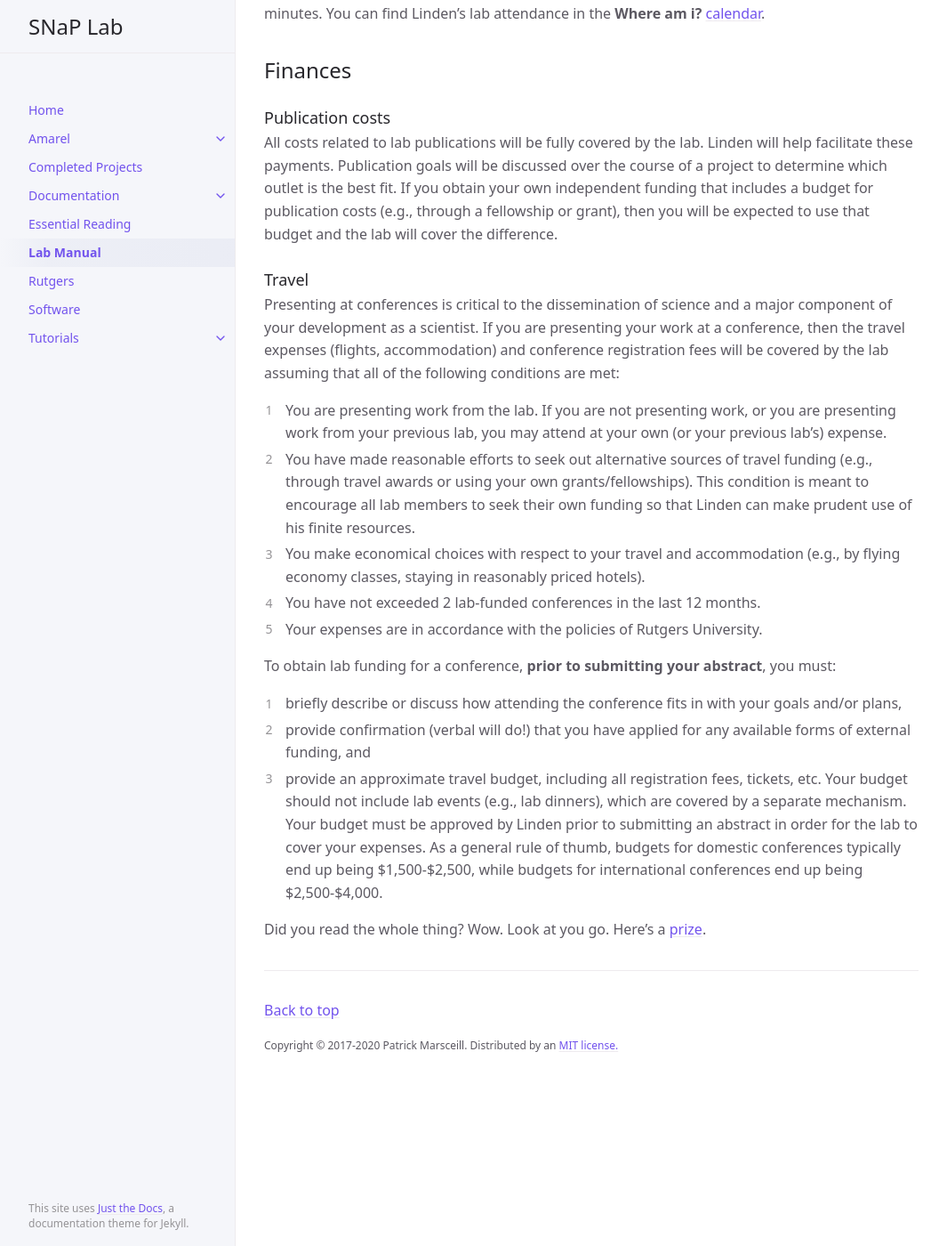
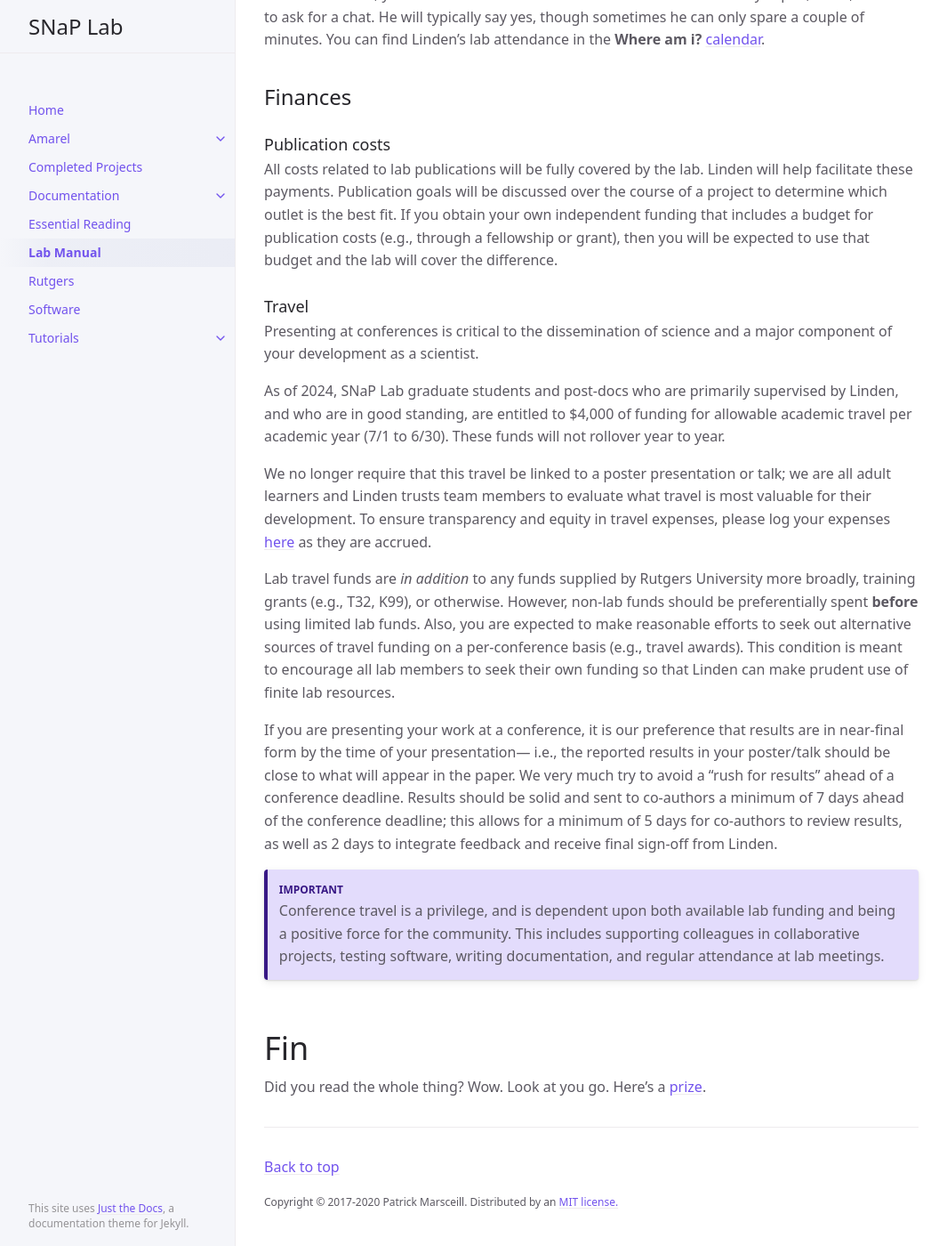
Before and after one commit to LindenParkesLab/snaplab.github.io, a Jekyll site: the page built from docs/lab_manual/index.md, in a window 1280 px wide and 1400 px high, scrolled down 10993 px. Shown: the whole window at 89% size, without its empty margins (107-1172 px from the left). Built offline with Jekyll 4.4.1, drawn with Linux system fonts in a browser that asks for light colours; cached includes are drawn as plain includes.

Commit message:
updated travel policy

```diff
--- a/docs/lab_manual/index.md
+++ b/docs/lab_manual/index.md
@@ -216,18 +216,22 @@ If he is in the lab, you can find Linden in his office. His door is almost alway
 All costs related to lab publications will be fully covered by the lab. Linden will help facilitate these payments. Publication goals will be discussed over the course of a project to determine which outlet is the best fit. If you obtain your own independent funding that includes a budget for publication costs (e.g., through a fellowship or grant), then you will be expected to use that budget and the lab will cover the difference.
 
 ### Travel
-Presenting at conferences is critical to the dissemination of science and a major component of your development as a scientist. If you are presenting your work at a conference, then the travel expenses (flights, accommodation) and conference registration fees will be covered by the lab assuming that all of the following conditions are met:
+Presenting at conferences is critical to the dissemination of science and a major component of your development as a scientist.
 
-1. You are presenting work from the lab. If you are not presenting work, or you are presenting work from your previous lab, you may attend at your own (or your previous lab's) expense.
-2. You have made reasonable efforts to seek out alternative sources of travel funding (e.g., through travel awards or using your own grants/fellowships). This condition is meant to encourage all lab members to seek their own funding so that Linden can make prudent use of his finite resources.
-3. You make economical choices with respect to your travel and accommodation (e.g., by flying economy classes, staying in reasonably priced hotels).
-4. You have not exceeded 2 lab-funded conferences in the last 12 months.
-5. Your expenses are in accordance with the policies of Rutgers University.
+As of 2024, SNaP Lab graduate students and post-docs who are primarily supervised by Linden, and who are in good standing, are entitled to $4,000 of funding for allowable academic travel per academic year (7/1 to 6/30). These funds will not rollover year to year.
 
-To obtain lab funding for a conference, **prior to submitting your abstract**, you must:
+We no longer require that this travel be linked to a poster presentation or talk; we are all adult learners and Linden trusts team members to evaluate what travel is most valuable for their development.  To ensure transparency and equity in travel expenses, please log your expenses [here](https://docs.google.com/spreadsheets/d/10AcXOelrwK7vyIe5_Ptl1fz9-12Dw9OMvM32TtA8xqg/edit?usp=sharing) as they are accrued.
 
-1. briefly describe or discuss how attending the conference fits in with your goals and/or plans,
-2. provide confirmation (verbal will do!) that you have applied for any available forms of external funding, and
-3. provide an approximate travel budget, including all registration fees, tickets, etc. Your budget should not include lab events (e.g., lab dinners), which are covered by a separate mechanism. Your budget must be approved by Linden prior to submitting an abstract in order for the lab to cover your expenses. As a general rule of thumb, budgets for domestic conferences typically end up being \$1,500-\$2,500, while budgets for international conferences end up being \$2,500-\$4,000.
+Lab travel funds are _in addition_ to any funds supplied by Rutgers University more broadly, training grants (e.g., T32, K99), or otherwise.  However, non-lab funds should be preferentially spent **before** using limited lab funds. Also, you are expected to make reasonable efforts to seek out alternative sources of travel funding on a per-conference basis (e.g., travel awards). This condition is meant to encourage all lab members to seek their own funding so that Linden can make prudent use of finite lab resources.
+
+If you are presenting your work at a conference, it is our preference that results are in near-final form by the time of your presentation— i.e., the reported results in your poster/talk should be close to what will appear in the paper. We very much try to avoid a "rush for results" ahead of a conference deadline. Results should be solid and sent to co-authors a minimum of 7 days ahead of the conference deadline; this allows for a minimum of 5 days for co-authors to review results, as well as 2 days to integrate feedback and receive final sign-off from Linden.
+
+{: .note-title }
+> Important
+>
+> Conference travel is a privilege, and is dependent upon both available lab funding and being a positive force for the community. This includes supporting colleagues in collaborative projects, testing software, writing documentation, and regular attendance at lab meetings.
+>
+
+# Fin
 
 Did you read the whole thing? Wow. Look at you go. Here's a [prize](https://www.youtube.com/watch?v=dQw4w9WgXcQ).
```
